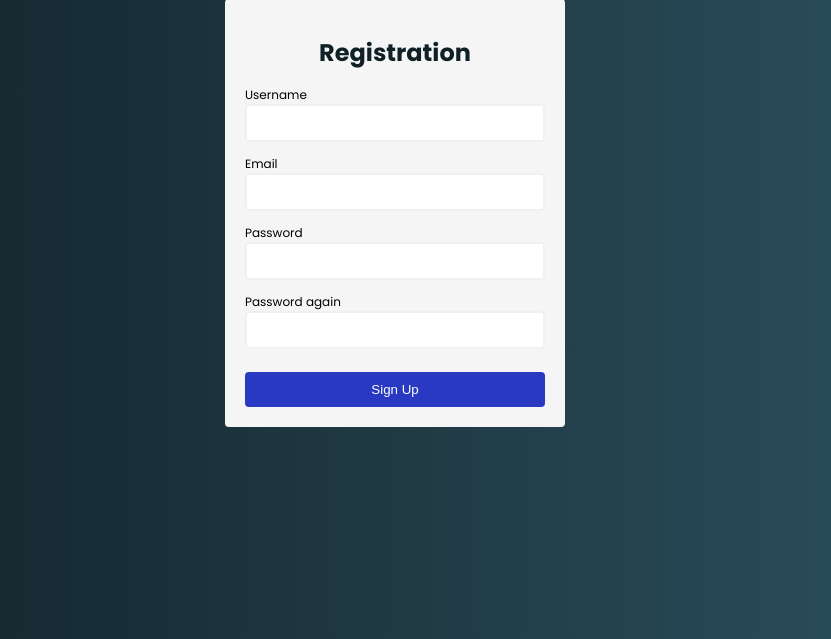
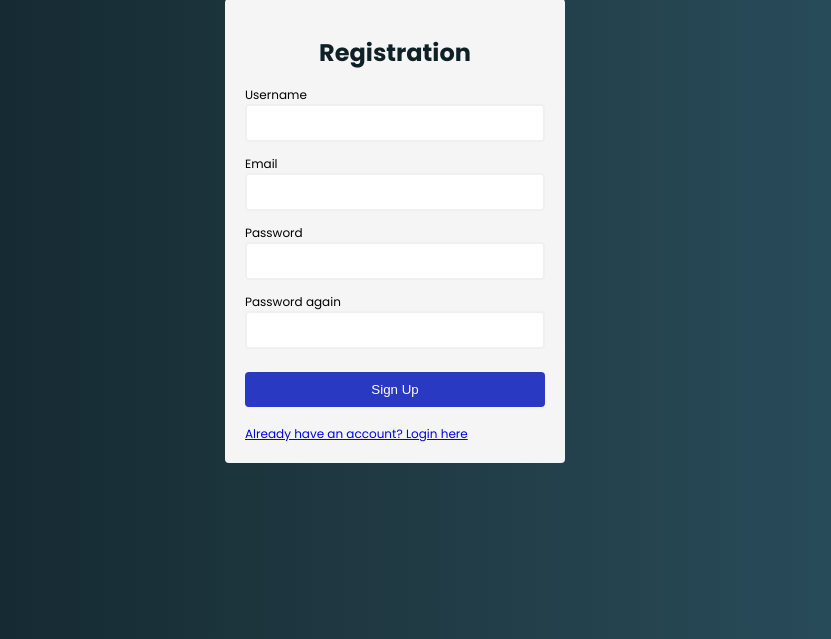
Before and after one commit to adhish1478/BlogPost, a Django app: page /register/ in a window 1280 px wide. Shown: the part 161-800 px from the top of the page, without its empty margins (245-1076 px from the left). Run offline with Django 5.2, Linux system fonts and the light colour scheme.

Commit message:
reg page footer added

```diff
--- a/accounts/templates/accounts/register.html
+++ b/accounts/templates/accounts/register.html
@@ -36,6 +36,8 @@
                 <div class="error"></div>
             </div>
             <button type="submit">Sign Up</button>
+            <br><br>
+            <a href="{% url 'login-page' %}">Already have an account? Login here</a>
         </form>
     </div>
 </body>
```
